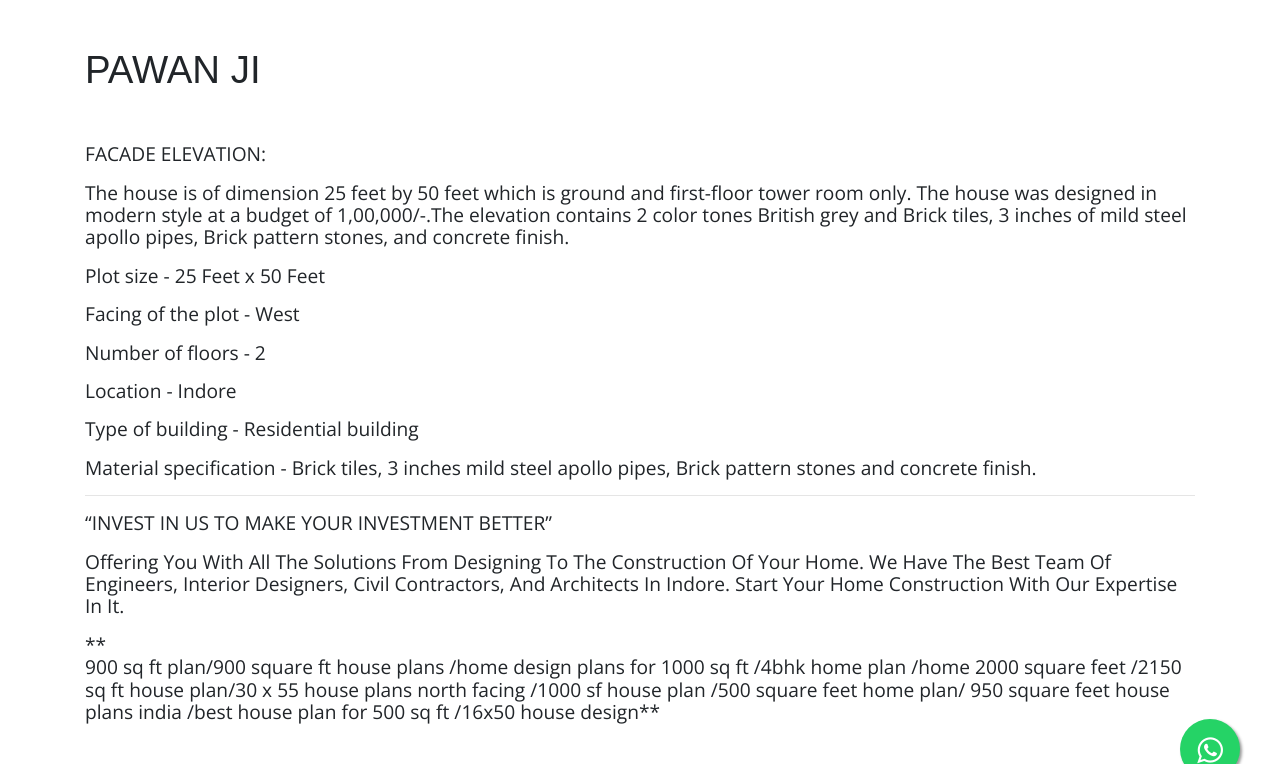
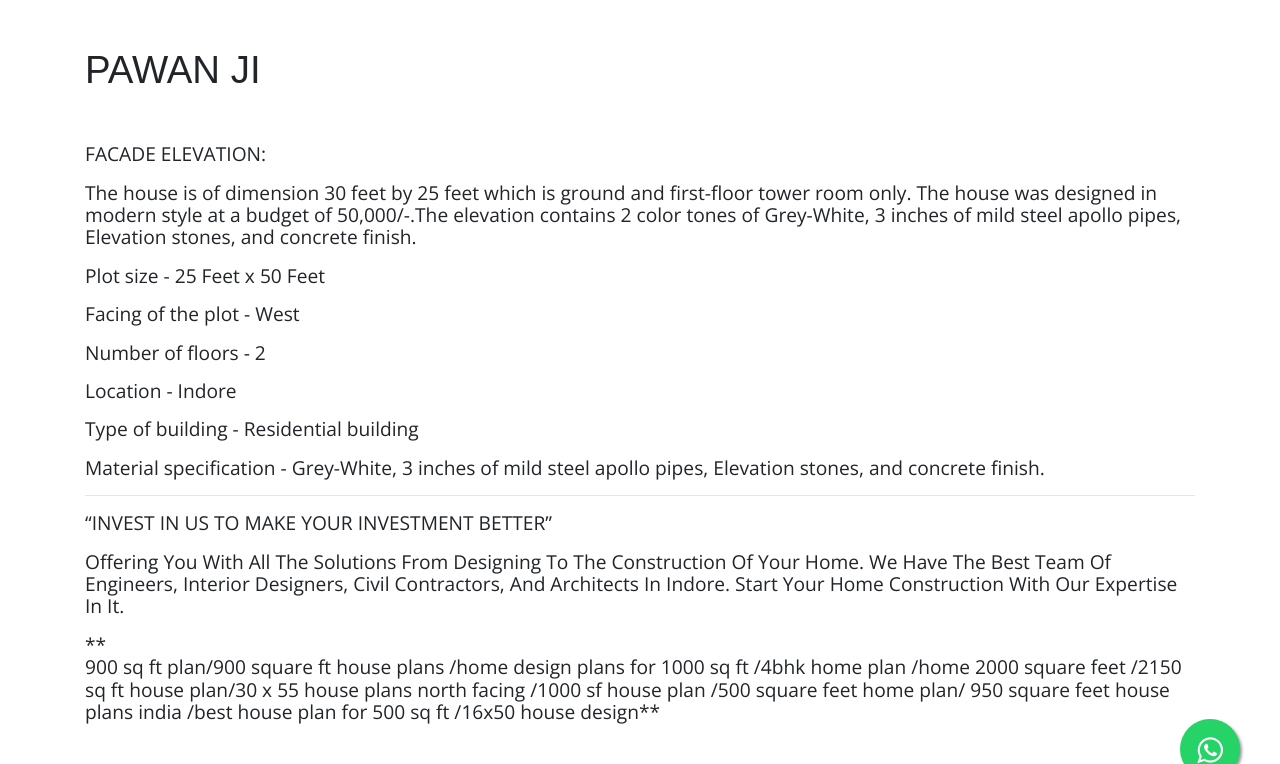
Before and after one commit to samasthiti/samasthiti, a Jekyll site: the page built from _threeddesigns/pawan-ji.md, in a window 1280 px wide and 900 px high, scrolled down 637 px, cut to the strip 81-845 px from the top of the window. Built offline with Jekyll 4.4.1, drawn with Linux system fonts in a browser that asks for light colours; nearby versions of some CDN libraries; comment, search, counter and statistics services are not loaded.

Commit message:
Update from Forestry.io samshthi construction updated _threeddesigns/pawan-ji.md

```diff
--- a/_threeddesigns/pawan-ji.md
+++ b/_threeddesigns/pawan-ji.md
@@ -23,7 +23,7 @@ house_category: below-1000-sq-ft
 ---
 **FACADE ELEVATION:**
 
-The house is of dimension 25 feet by 50 feet which is ground and first-floor tower room only. The house was designed in modern style at a budget of 1,00,000/-.The elevation contains 2 color tones British grey and Brick tiles, 3 inches of mild steel apollo pipes, Brick pattern stones, and concrete finish.
+The house is of dimension 30 feet by 25 feet which is ground and first-floor tower room only. The house was designed in modern style at a budget of 50,000/-.The elevation contains 2 color tones of Grey-White, 3 inches of mild steel apollo pipes, Elevation stones, and concrete finish.
 
 **Plot size -** 25 Feet x 50 Feet
 
@@ -35,7 +35,7 @@ The house is of dimension 25 feet by 50 feet which is ground and first-floor tow
 
 **Type of building -** Residential building
 
-**Material specification -** Brick tiles, 3 inches mild steel apollo pipes, Brick pattern stones and concrete finish.
+**Material specification -** Grey-White, 3 inches of mild steel apollo pipes, Elevation stones, and concrete finish.
 
 ***
 
@@ -43,5 +43,5 @@ The house is of dimension 25 feet by 50 feet which is ground and first-floor tow
 
 Offering You With All The Solutions From Designing To The Construction Of Your Home. We Have The Best Team Of Engineers, Interior Designers, Civil Contractors, And Architects In Indore. Start Your Home Construction With Our Expertise In It.
 
-**
+\**
 900 sq ft plan/900 square ft house plans /home design plans for 1000 sq ft /4bhk home plan /home 2000 square feet /2150 sq ft house plan/30 x 55 house plans north facing /1000 sf house plan /500 square feet home plan/ 950 square feet house plans india /best house plan for 500 sq ft /16x50 house design**
```
